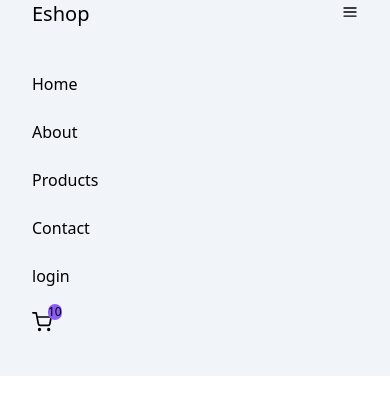
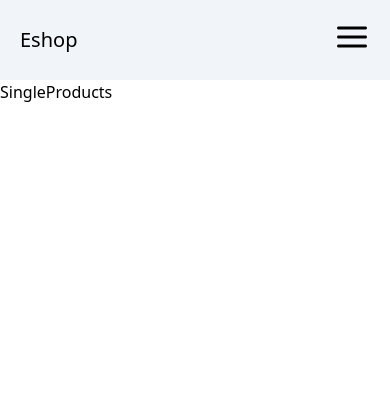
Before and after one commit to Hossain-A1/nur-store, a React (Create React App) app: page /singleProducts/1 in a window 390 px wide. Shown: the top 414 px of the page. Built offline with nearby package versions, Linux system fonts and the light colour scheme.

Commit message:
responsive navber done

```diff
--- a/src/App.js
+++ b/src/App.js
@@ -7,6 +7,7 @@ import SingleProducts from "./SingleProducts";
 import CartPage from "./Cart";
 import ErrorPage from "./ErrorPage";
 import Navber from "./components/Navber";
+import Login from "./Login";
 
 const App = () => {
   return (
@@ -18,6 +19,7 @@ const App = () => {
     <Route path="/products" element={<Products/>} />
     <Route path="/contact" element={<ContactPage/>} />
     <Route path="/singleProducts/:id" element={<SingleProducts/>} />
+    <Route path="/login" element={<Login/>} />
     <Route path="/cart" element={<CartPage/>} />
     <Route path="*" element={<ErrorPage/>} />
    </Routes>
--- a/src/Home.js
+++ b/src/Home.js
@@ -2,7 +2,7 @@ import React from 'react'
 
 const HomePage = () => {
   return (
-    <div className='text-4xl'>HomePage</div>
+    <div className='h-full'>HomePage</div>
   )
 }
 
--- /dev/null
+++ b/src/Login.js
@@ -0,0 +1,9 @@
+import React from 'react'
+
+const Login = () => {
+  return (
+    <div>Login</div>
+  )
+}
+
+export default Login
--- a/src/components/Navber.js
+++ b/src/components/Navber.js
@@ -1,53 +1,67 @@
-import React from "react";
+import React, { useState } from "react";
 import { NavLink } from "react-router-dom";
-import {FiShoppingCart} from "react-icons/fi"
-import {CgClose, CgMenu} from "react-icons/cg"
+import { FiShoppingCart } from "react-icons/fi";
+import { CgClose, CgMenu } from "react-icons/cg";
 
 const Navber = () => {
-
-
-
-const menu = ()=>{
-
-}
+  const [icon, setIcon] = useState();
 
   return (
-    <header className="wrapper  bg-slate-100">
-      <nav className=" h-20 md:flex  md:justify-between md:items-center  ">
+    <header className='  bg-slate-100 flex items-end justify-between'>
+      <nav className=' wrapper h-20 flex justify-between items-center md:flex  md:justify-between md:items-center   '>
+        <h2 className='text-xl'>Eshop</h2>
 
-      <div className="flex justify-between items-center px-8">
-      <h2 className="text-xl">Eshop</h2>
-
-      {/* mobile responsive */}
-      <div className="mobile-navber-btn md:hidden bg-transparent cursor-pointer border-none block  ">
- <button className="none" onClick={menu}> <CgMenu   /></button>
-         </div>
-      </div>
-
-
-         <ul className="md:flex  md:items-center gap-5 z-[9999] md:z-auto md:static absolute bg-slate-100 w-full left-0 md:w-auto md:py-0 py-5 md:pl-0 pl-8 ">
-           <li className=" my-6 md:my-0">
-             <NavLink to='/'>Home</NavLink>
+        <div className={icon ? "navber active" : "navber"}>
+          <ul className=' nav-lists'>
+            <li className=''>
+              <NavLink to='/' onClick={() => setIcon(false)} className="max-md:text-xl">
+                Home
+              </NavLink>
             </li>
-           <li className=" my-6 md:my-0">
-             <NavLink to='/about'>About</NavLink>
+            <li className=''>
+              <NavLink to='/about' onClick={() => setIcon(false)}  className="max-md:text-xl">
+                About
+              </NavLink>
             </li>
-           <li className=" my-6 md:my-0">
-             <NavLink to='/products'>Products</NavLink>
+            <li className=''>
+              <NavLink to='/products' onClick={() => setIcon(false)} className="max-md:text-xl">
+                Products
+              </NavLink>
             </li>
-           <l i className=" my-6 md:my-0">
-             <NavLink to='/contact'>Contact</NavLink>
-           </l>
-           <li className=" my-6 md:my-0">
-             <NavLink to='/login'>login</NavLink>
+            <li className=''>
+              <NavLink to='/contact' onClick={() => setIcon(false)} className="max-md:text-xl">
+                Contact
+              </NavLink>
             </li>
-           <li className="relative  my-6 md:my-0">
-             <NavLink to='/cart'><FiShoppingCart className="text-xl"/>
-             <span className="absolute -top-2 left-4 bg-violet-500 rounded-full text-xs ">10</span></NavLink>
+            <li className=''>
+              <NavLink to='/login' onClick={() => setIcon(false)} className="max-md:text-xl">
+                login
+              </NavLink>
+            </li>
+            <li className='relative'>
+              <NavLink to='/cart' onClick={() => setIcon(false)} className="max-md:text-xl">
+                <FiShoppingCart className='text-xl max-md:text-2xl' />
+                <span className='absolute -top-2 left-4 bg-violet-500 rounded-full text-xs '>
+                  10
+                </span>
+              </NavLink>
             </li>
           </ul>
 
-
+          {/* mobile responsive */}
+          <div className='mobile-navber-btn  '>
+            <CgMenu
+              name='menu-outline'
+              className='mobile-navber-icon text-4xl'
+              onClick={() => setIcon(true)}
+            />
+            <CgClose
+              name='close-outline'
+              className='mobile-navber-icon close-outline'
+              onClick={() => setIcon(false)}
+            />
+          </div>
+        </div>
       </nav>
     </header>
   );
--- a/src/index.css
+++ b/src/index.css
@@ -2,6 +2,34 @@
 @tailwind components;
 @tailwind utilities;
 
-.wrapper{
-  @apply container mx-auto px-5 max-md:px-0
+.wrapper {
+  @apply container mx-auto px-5 lg:px-0;
 }
+.nav-lists {
+  @apply flex justify-between items-center gap-5;
+}
+.nav-lists {
+  @apply max-md:w-full max-md:h-full max-md:absolute max-md:top-0 max-md:left-0 max-md:bg-slate-100 max-md:flex max-md:justify-center max-md:items-center max-md:flex-col max-md:opacity-0 max-md:invisible max-md:translate-x-0 origin-top h-full;
+}
+
+.active .nav-lists {
+  @apply max-md:visible max-md:opacity-100 max-md:translate-x-0 max-md:z-[9999]   h-full;
+}
+
+.mobile-navber-btn {
+  @apply hidden bg-transparent cursor-pointer border-none max-md:inline-block max-md:z-[9999] max-md:border;
+}
+
+.mobile-navber-icon[name="close-outline"] {
+  @apply hidden max-md:text-4xl max-md:text-black;
+}
+
+.active .mobile-navber-icon {
+  @apply max-md:hidden max-md:text-4xl max-md:absolute max-md:top-[5%] max-md:right-[5%] max-md:text-black max-md:z-[9999];
+}
+.close-outline {
+  @apply hidden;
+}
+.active .close-outline {
+  @apply max-md:inline-block;
+}
--- a/tailwind.config.js
+++ b/tailwind.config.js
@@ -4,7 +4,7 @@ module.exports = {
     "./src/**/*.{js,jsx,ts,tsx}",
   ],
   theme: {
-    extend: {},
+
   },
   plugins: [],
 }
```
Lines whose indentation alone changed are shown as unchanged.
